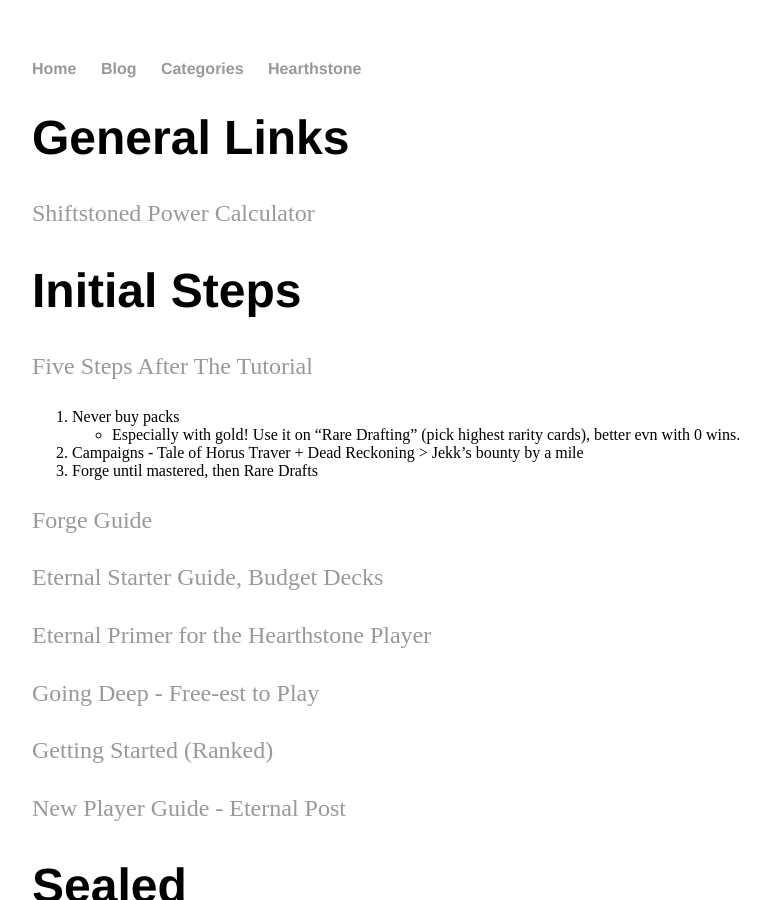
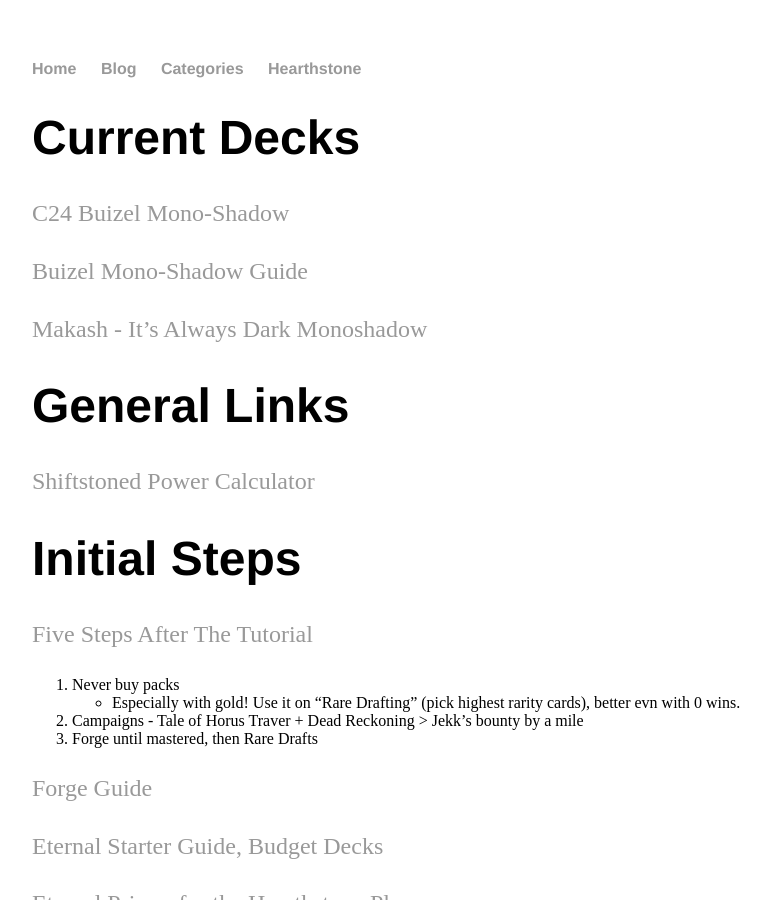
Before and after one commit to surgie/surgie.github.io, a Jekyll site: the page built from _posts/2018-10-15-learning-eternal.md, in a window 1280 px wide and 900 px high. Shown: the whole window, without its empty margins (160-931 px from the left). Built offline with Jekyll 4.4.1, drawn with Linux system fonts in a browser that asks for light colours; our own code applies the rules of GitHub Pages for plain Markdown files.

Commit message:
Mono Shadow decks

```diff
--- a/_posts/2018-10-15-learning-eternal.md
+++ b/_posts/2018-10-15-learning-eternal.md
@@ -3,6 +3,14 @@
 date: 2018-10-15
 categories: [Eternal]
 ---
+
+# Current Decks
+
+[C24 Buizel Mono-Shadow](https://eternalwarcry.com/decks/details/amJEqH0R9ao/mono-shadow-masters-c24)
+
+[Buizel Mono-Shadow Guide](https://eternalwarcry.com/decks/details/epLhdmUrS_U/mono-shadow-masters-anti-skycrag)
+
+[Makash - It's Always Dark Monoshadow](https://eternalwarcry.com/decks/details/vNYVFOgr1QU/its-always-dark)
 
 # General Links
 
```
